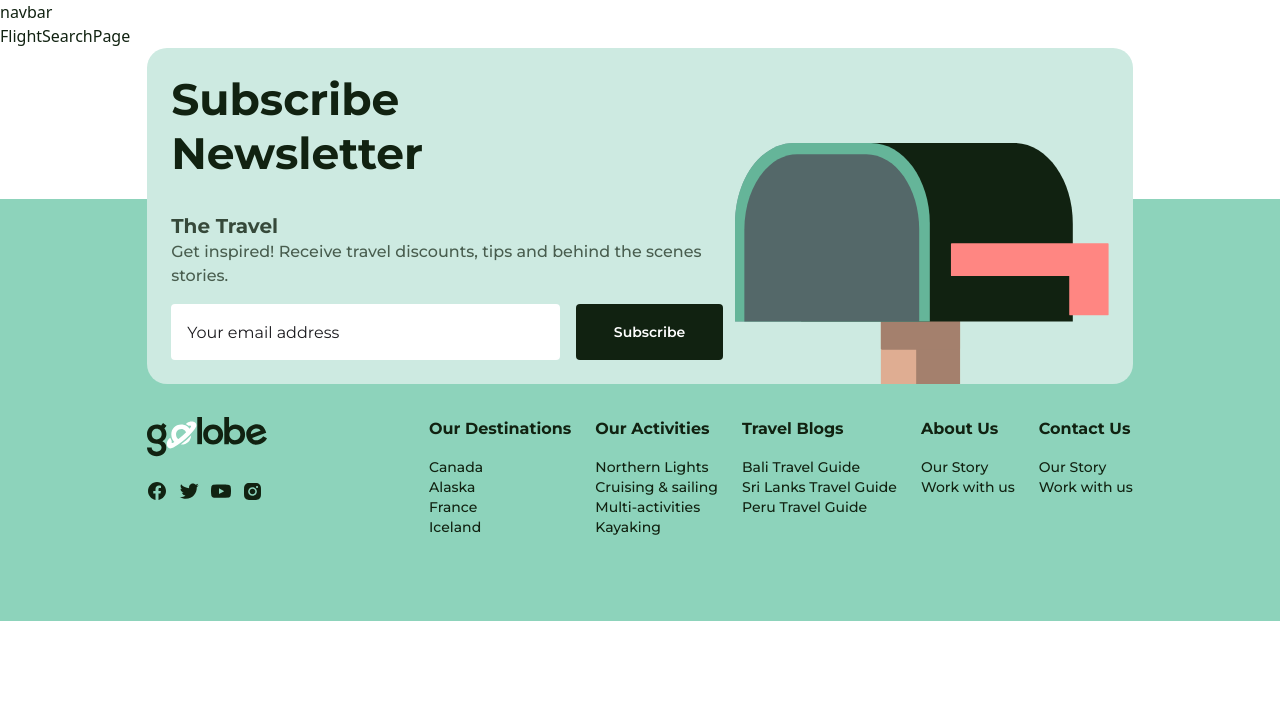
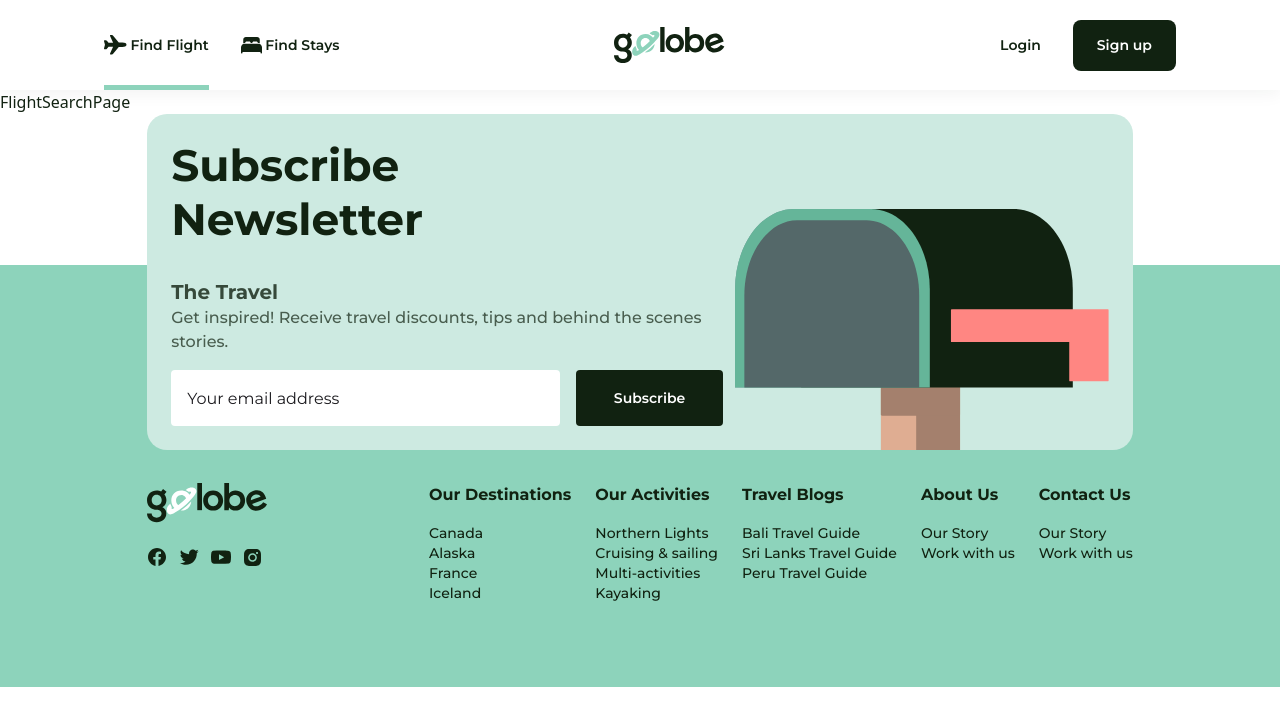
Before and after one commit to AnitaIkediashi/travel-booking-website, a Next.js app: page /flight-flow/flight-search in a window 1280 px wide. Shown: the top 726 px of the page. Built offline with nearby package versions, Linux system fonts and the light colour scheme.

Commit message:
added the contents with styling in the navbar left with responsiveness

```diff
--- a/components/navigation/home_navbar.tsx
+++ b/components/navigation/home_navbar.tsx
@@ -11,7 +11,6 @@ import { MenuIcon } from "../icons/menu";
 import { SearchPlaces } from "../reusable/search_places";
 import Link from "next/link";
 
-
 export type NavLinkProp = {
   label: string;
   href: string;
@@ -21,12 +20,12 @@ export type NavLinkProp = {
 const NavLinks: NavLinkProp[] = [
   {
     label: "find flight",
-    href: "",
+    href: "/flight-flow/flight-search",
     icon: <FlightIcon fillColor="white" />,
   },
   {
     label: "find stays",
-    href: "",
+    href: "/hotel-flow/hotel-search",
     icon: <BedIcon fillColor="white" />,
   },
 ];
@@ -44,7 +43,11 @@ export const HomeNavbar = () => {
           <nav className="flex items-center justify-between text-white">
             <div className="lg:flex items-center gap-8 hidden">
               {NavLinks.map((link, index) => (
-                <Link key={index} href={link.href} className="flex items-center gap-[3.5px]">
+                <Link
+                  key={index}
+                  href={link.href}
+                  className="flex items-center gap-[3.5px]"
+                >
                   {link.icon}
                   <span className="capitalize text-sm font-semibold">
                     {link.label}
--- a/components/navigation/navbar.tsx
+++ b/components/navigation/navbar.tsx
@@ -1,6 +1,74 @@
+'use client'
 
+import Link from "next/link";
+import { BedIcon } from "../icons/bed";
+import { FlightIcon } from "../icons/flight";
+import { NavLinkProp } from "./home_navbar";
+import Image from "next/image";
+import logo from "@/public/logos/logo_mint.svg";
+import { Button } from "../reusable/button";
+import { useState } from "react";
+import { usePathname } from "next/navigation";
+
+const NavLinksDark: NavLinkProp[] = [
+  {
+    label: "find flight",
+    href: "/flight-flow/flight-search",
+    icon: <FlightIcon fillColor="#112211" />,
+  },
+  {
+    label: "find stays",
+    href: "/hotel-flow/hotel-search",
+    icon: <BedIcon fillColor="#112211" />,
+  },
+];
 export const Navbar = () => {
+  const pathname = usePathname();
+
+  const [active, setActive] = useState(false);
+
   return (
-    <div>navbar</div>
-  )
-}
+    <>
+      <header className="w-full h-[90px] bg-white px-[104px] py-[27px] flex items-center justify-center shadow-light font-montserrat">
+        <nav className="w-full flex items-center justify-between">
+          {/* links */}
+          <div className="lg:flex items-center gap-8 hidden transition-all duration-200">
+            {NavLinksDark.map((link, index) => {
+              // Check if current path matches or is a sub-path of the link
+              const isActive = pathname.startsWith(link.href);
+              return (
+                <Link
+                  key={index}
+                  href={link.href}
+                  className={`flex items-center gap-[3.5px] relative ${
+                    isActive
+                      ? "after:content-[''] after:absolute after:w-full after:h-[5px] after:bg-mint-green-100 after:-bottom-[35px] after:left-0 "
+                      : ""
+                  }`}
+                >
+                  {link.icon}
+                  <span className="capitalize text-sm font-semibold">
+                    {link.label}
+                  </span>
+                </Link>
+              );
+            })}
+          </div>
+          {/* logo */}
+          <Image src={logo} alt="company logo" />
+          {/* authentication */}
+          <div className="lg:flex items-center gap-8 hidden">
+            <Button
+              label="login"
+              className="capitalize text-blackish-green text-sm font-semibold"
+            />
+            <Button
+              label="Sign up"
+              className="text-sm font-semibold px-6 py-[15.5px] rounded-lg bg-blackish-green text-white"
+            />
+          </div>
+        </nav>
+      </header>
+    </>
+  );
+};
--- a/components/reusable/search_flights.tsx
+++ b/components/reusable/search_flights.tsx
@@ -273,9 +273,9 @@ export const SearchFlights = () => {
       setShowValidateModal(false);
       startTransition(() => {
         if(initialValues.trip === "one-way") {
-          router.push(`/flight-flow/flight-listing?from=${initialValues.fromValue}&to=${initialValues.toValue}&trip=${initialValues.trip}&depart=${initialValues.entryDate?.format('YYYY-MM-DD')}&adults=${initialValues.adultCount}&children=${initialValues.childrenCount}&cabin=${initialValues.cabinClass}`);
+          router.push(`/flight-flow/flight-search/listing?from=${initialValues.fromValue}&to=${initialValues.toValue}&trip=${initialValues.trip}&depart=${initialValues.entryDate?.format('YYYY-MM-DD')}&adults=${initialValues.adultCount}&children=${initialValues.childrenCount}&cabin=${initialValues.cabinClass}`);
         } else {
-          router.push(`/flight-flow/flight-listing?from=${initialValues.fromValue}&to=${initialValues.toValue}&trip=${initialValues.trip}&depart=${initialValues.startDate?.format('YYYY-MM-DD')}&return=${initialValues.endDate?.format('YYYY-MM-DD')}&adults=${initialValues.adultCount}&children=${initialValues.childrenCount}&cabin=${initialValues.cabinClass}`);
+          router.push(`/flight-flow/flight-search/listing?from=${initialValues.fromValue}&to=${initialValues.toValue}&trip=${initialValues.trip}&depart=${initialValues.startDate?.format('YYYY-MM-DD')}&return=${initialValues.endDate?.format('YYYY-MM-DD')}&adults=${initialValues.adultCount}&children=${initialValues.childrenCount}&cabin=${initialValues.cabinClass}`);
         }
       });
     } else {
```
Also changed, not shown: app/(flights_hotels)/flight-flow/flight-search/listing/page.tsx (renamed from app/(flights_hotels)/flight-flow/flight-listing/page.tsx).
